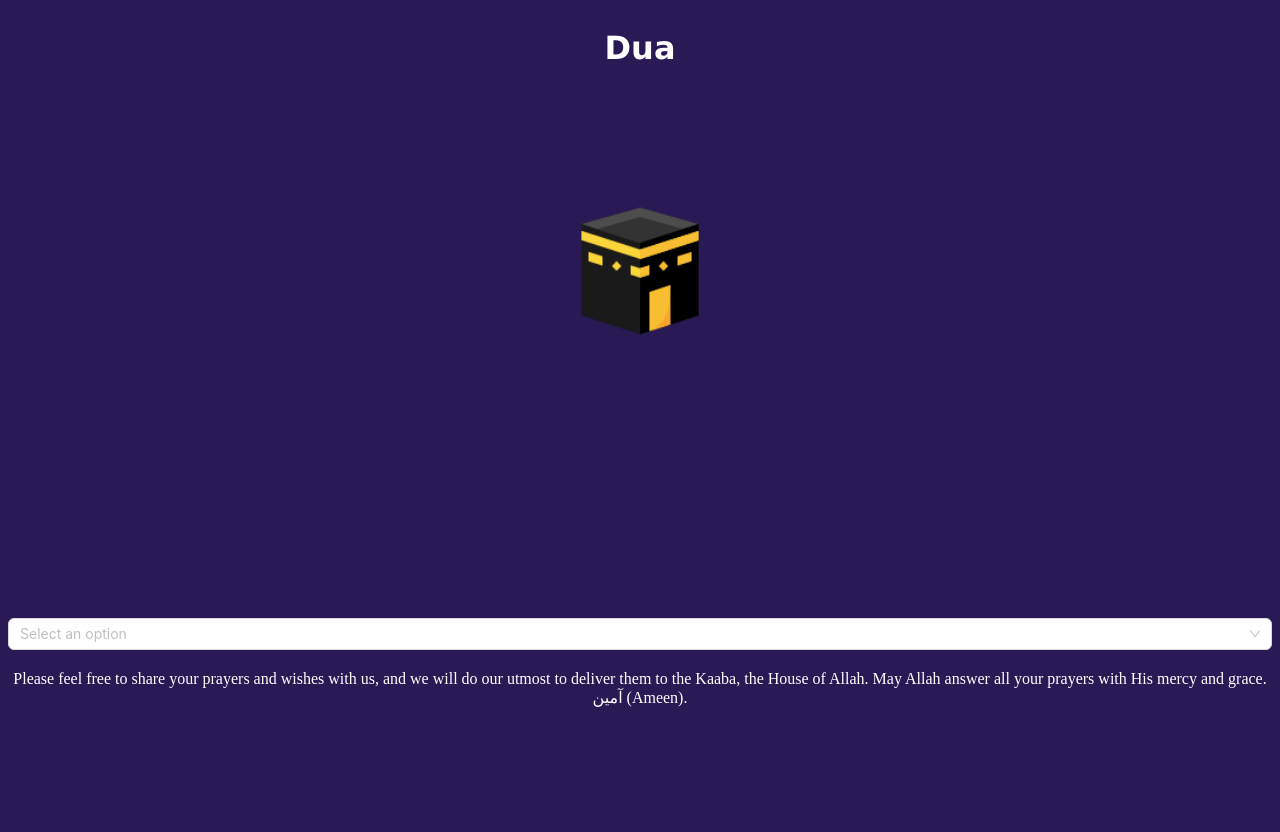
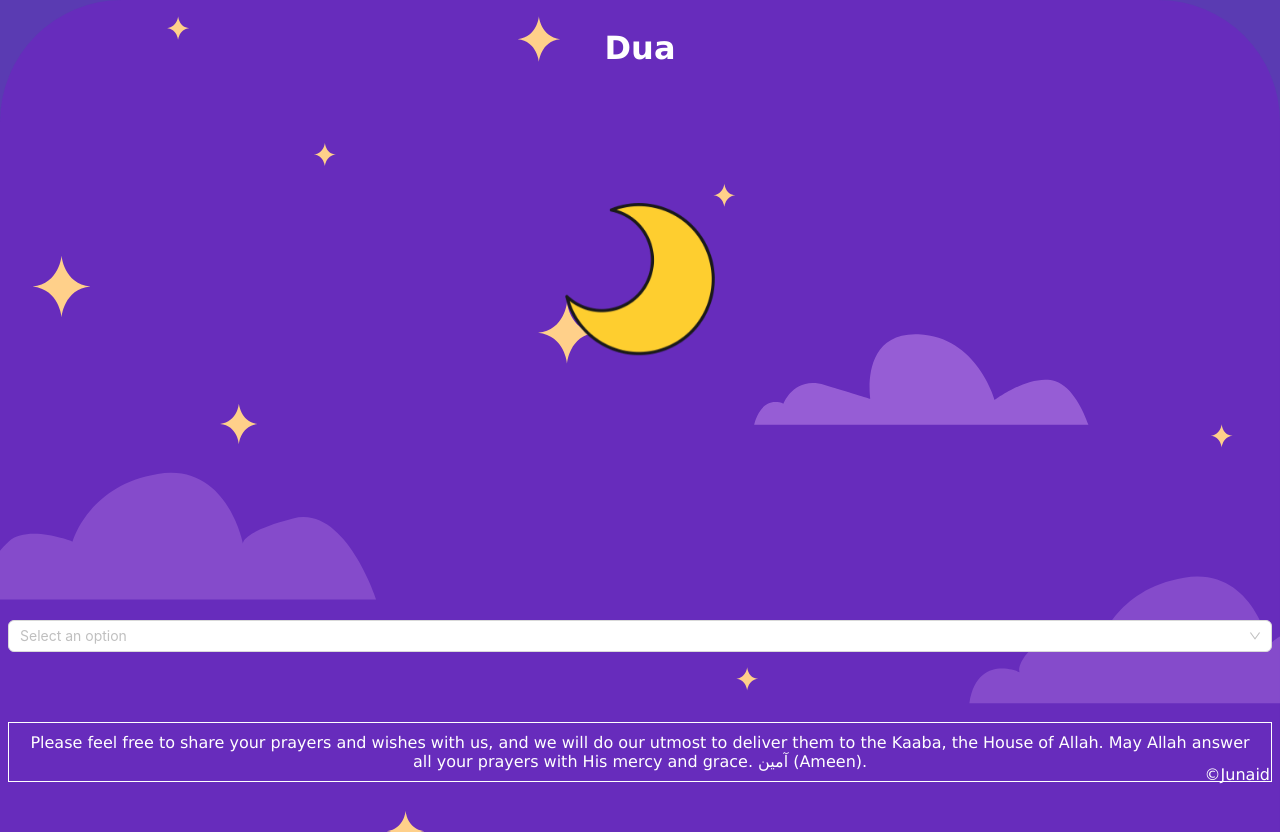
Before and after one commit to JunaidNayeem/Dua, a React (Vite) app: page / in a window 1280 px wide. Before the commit the page ends 800 px from the top, so only its background shows below. Built offline with nearby package versions, Linux system fonts and the light colour scheme.

Commit message:
FE interaction improvement

```diff
--- a/src/App.css
+++ b/src/App.css
@@ -2,8 +2,8 @@
   margin-top: 10%;
   width: 150px;
   height: auto;
-  transition: transform 0.5s ease-in-out;
-  animation: hoverAnimation 2s infinite alternate; /* Animation for hovering up and down */
+  transition: transform 1.1s ease-in-out;
+  animation: hoverAnimation 1.5s infinite alternate; /* Animation for hovering up and down */
 }
 
 @keyframes hoverAnimation {
--- a/src/components/landing.jsx
+++ b/src/components/landing.jsx
@@ -1,7 +1,7 @@
 import React from "react";
 import { Select, Flex, Button } from "antd";
 import { useNavigate } from "react-router-dom";
-import Kabba from "/dua.png";
+import Moon from "/moon.png";
 
 const { Option } = Select;
 
@@ -24,10 +24,14 @@ export default function Landing() {
   };
 
   return (
+    <>
       <Flex justify="center" align="center" vertical>
         <h1>Dua</h1>
-      <img className="hover-img" src={Kabba} alt="" />
-      <form style={{ width: "100%", marginTop: "20%" }} onSubmit={handleSubmit}>
+        <img className="hover-img" src={Moon} alt="" />
+        <form
+          style={{ width: "100%", marginTop: "20%" }}
+          onSubmit={handleSubmit}
+        >
           <Select
             name="option"
             style={{ width: "100%", marginBottom: "20px" }}
@@ -40,11 +44,21 @@ export default function Landing() {
             </Option>
           </Select>
         </form>
-      <div style={{ fontFamily: "cursive", textAlign: "center" }}>
+        <div
+          style={{
+            marginBlock: "50px",
+            padding: "10px",
+            fontFamily: "inherit",
+            textAlign: "center",
+            border: "1px solid white",
+          }}
+        >
           Please feel free to share your prayers and wishes with us, and we will
           do our utmost to deliver them to the Kaaba, the House of Allah. May
           Allah answer all your prayers with His mercy and grace. آمين (Ameen).
         </div>
       </Flex>
+      <p style={{ position: "absolute", bottom: "0px", right: 10 }}>©Junaid</p>
+    </>
   );
 }
--- a/src/components/requestDua.jsx
+++ b/src/components/requestDua.jsx
@@ -1,5 +1,6 @@
 import React, { useState } from "react";
 import { Input, Button, message } from "antd";
+import Dua from "/dua.png";
 
 const MakeDuaPage = () => {
   const [name, setName] = useState("");
@@ -41,7 +42,10 @@ const MakeDuaPage = () => {
 
   return (
     <div style={{ padding: "20px" }}>
-      <h1>Make Dua at Kabba</h1>
+      <h1 style={{ textAlign: "center" }}>Make Dua at Kabba</h1>
+      <div style={{ textAlign: "center" }}>
+        <img className="hover-img" src={Dua} alt="" />
+      </div>
       <Input
         placeholder="Enter your name"
         value={name}
@@ -53,7 +57,7 @@ const MakeDuaPage = () => {
         value={dua}
         onChange={handleDuaChange}
         rows={4}
-        style={{ marginBottom: "20px" }}
+        style={{ marginBottom: "20px", height: "350px" }}
       />
       <Button type="primary" onClick={handleSubmit}>
         Submit Dua
--- a/src/index.css
+++ b/src/index.css
@@ -1,5 +1,10 @@
 body {
-  background-color: #291955;
+  overflow: hidden;
+  height: 100vh;
+  background-color: #5a3bb2;
+  background-image: url("../src/assets/bg.svg");
+  background-size: cover;
+  background-repeat: no-repeat;
   color: white;
   font-family: "Lucida Sans", "Lucida Sans Regular", "Lucida Grande",
     "Lucida Sans Unicode", Geneva, Verdana, sans-serif;
```
Also changed, not shown: public/moon.png (added), src/assets/bg.svg (added). Lines whose indentation alone changed are shown as unchanged.
